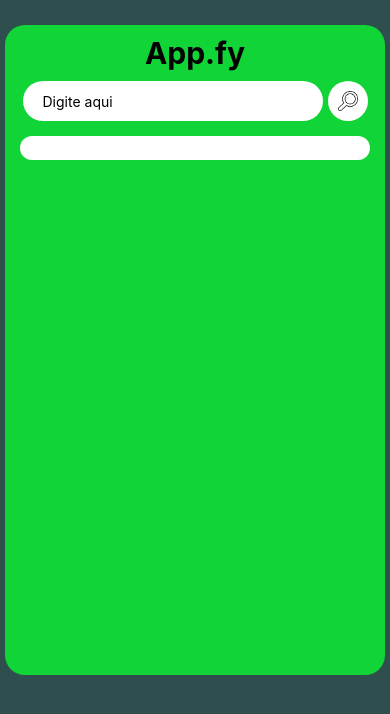
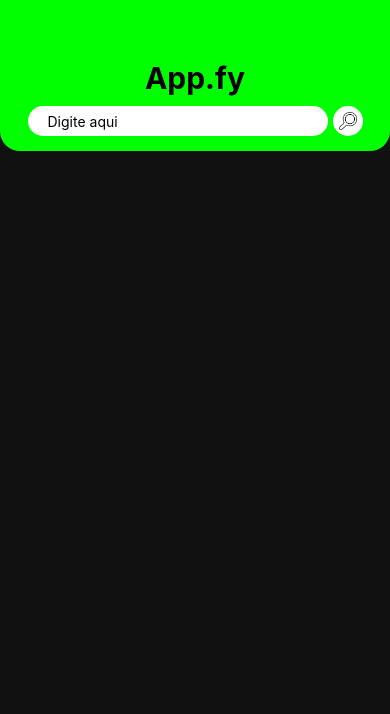
Before and after one commit to SerraJrEngenharia/Treinamento-React-Native, a React Native app: screen / in a window 390 px wide. Shown: the top 714 px of the page. Built offline with nearby package versions, Linux system fonts and the light colour scheme.

Commit message:
Atualização da madrugada

```diff
--- a/App.js
+++ b/App.js
@@ -29,10 +29,11 @@ export default function App() {
 
   return (
     <View style={styles.container}>
-      <View style={styles.cardCompleto}>
+
+      <View style={[styles.card, {paddingTop: -10, borderTopLeftRadius:0, borderTopRightRadius:0}]}>
         <Text style={styles.titulo}>App.fy</Text>
 
-        <View style={styles.caixaPesquisa}>
+        <View style={{flexDirection: 'row'}}>
           <TextInput style={styles.inputStyle} placeholder="Digite aqui" onChangeText={(text) => setInput(text)} />
           <TouchableOpacity style={styles.botao} onPress={searchMusic}>
             <View>
@@ -40,22 +41,28 @@ export default function App() {
             </View>
           </TouchableOpacity>
         </View>
+      </View>
 
-        <View style={styles.cardMeio}>
+      <View >
         {carregando ? <ActivityIndicator /> : (
           <FlatList
+            style = {styles.flatList}
             data={dados}
             renderItem={({ item }) => (
-                <View style={styles.item}>
+
+            <View style={[styles.card, {backgroundColor: '#000000', marginTop: 20}]}>
               <Image source={{ uri: item.image }} style={styles.fotoAlbum} />
-                    <Text style={styles.letra}>Titulo</Text>
-                    <View style={[styles.cardMeio, {backgroundColor: '#C0C0C0', width: 310, marginTop: 5}]}>
-                      <Text style={styles.letra}> {item.title}</Text>
+
+              <View>
+                <Text style={[styles.texto, {marginLeft: 17, marginTop: 12, marginBottom: 7}]}>Titulo</Text>
+                <View style={styles.cardLetra}>
+                  <Text style={[styles.texto, {color: '#ffffff', fontSize: 16}]}>{item.title}</Text>
                 </View>
 
-                    <Text style={styles.letra}>Letra</Text>
-                    <View style={[styles.cardMeio, {backgroundColor: '#C0C0C0', width: 310, marginTop: 5}]}>
-                      <Text style={styles.letra} numberOfLines={null}>{item.lyrics}</Text>
+                <Text style={[styles.texto, {marginLeft: 17, marginTop: 12, marginBottom: 7}]}>Letra</Text>
+                <View style={styles.cardLetra}>
+                  <Text style={[styles.texto, {color: '#ffffff', fontSize: 16}]}>{item.lyrics}</Text>
+                </View>
               </View>
             </View>
             )}
@@ -63,7 +70,8 @@ export default function App() {
           />
         )}
       </View>
-      </View>
+
+
       <StatusBar style="auto" />
     </View>
   );
@@ -72,63 +80,69 @@ export default function App() {
 const styles = StyleSheet.create({
   container: {
     flex: 1,
-    padding: 25,
     alignItems: 'center',
-    backgroundColor: '#2F4F4F',
+    backgroundColor: '#111111',
+  },
+  barraSuperior: {
+    width: '100%',
+    height: 45,
+    backgroundColor: '#ffffff',
   },
   titulo:{
     fontSize: 30,
     fontWeight: 'bold',
-    margin: 10,
+    marginBottom :10,
+    marginTop: 45,
   },
-  cardCompleto:{
-    backgroundColor: '#11d437',
+  texto: {
+    fontSize: 17,
+    color: '#696969',
+    fontWeight: 'bold',
+  },
+  card:{
+    width: '100%',
     alignItems: 'center',
-    height: 650,
+    padding: 15,
     borderRadius: 20,
-    width: 380,
+    backgroundColor: '#00FF00',
+  },
+  cardLetra: {
+    width: 350,
+    alignItems: 'left',
+    padding: 10,
+    marginLeft: 10,
+    borderRadius: 20,
+    backgroundColor: '#808080',
+    borderRadius: 10
   },
   inputStyle: {
-    backgroundColor: 'white',
+    backgroundColor: '#ffffff',
     width: 300,
-    height: 40,
+    height: 30,
     borderRadius: 20,
     paddingLeft: 20,
-  },
-  cardMeio: {
-    padding: 12,
-    backgroundColor: '#ffff',
-    borderRadius: 20,
-    marginTop: 15,
-    width: 350,
-    alignItems: 'center',
-    justifyContent: 'center',
   },
   botao: {
     backgroundColor: '#ffff',
     borderRadius: 20,
-    width: 40,
-    height: 40,
+    width: 30,
+    height: 30,
     marginLeft: 5,
     alignItems: 'center',
     justifyContent: 'center',
   },
-  item: {
-    alignItems: 'center',
-  },
   fotoAlbum: {
-    width: 320,
-    height: 320,
+    width: 350,
+    height: 350,
     borderRadius: 18,
   },
-  letra: {
-    fontSize: 16,
+  fotoSearch: {
+    width: 18,
+    height: 18,
   },
-  caixaPesquisa: {
-    flexDirection: 'row',
-  },
-  fotoSearch: {
-    width: 20,
-    height: 20,
+  flatList:{
+    flex:1,
+    width: '100%',
+
   }
 });
```
Lines whose indentation alone changed are shown as unchanged.
